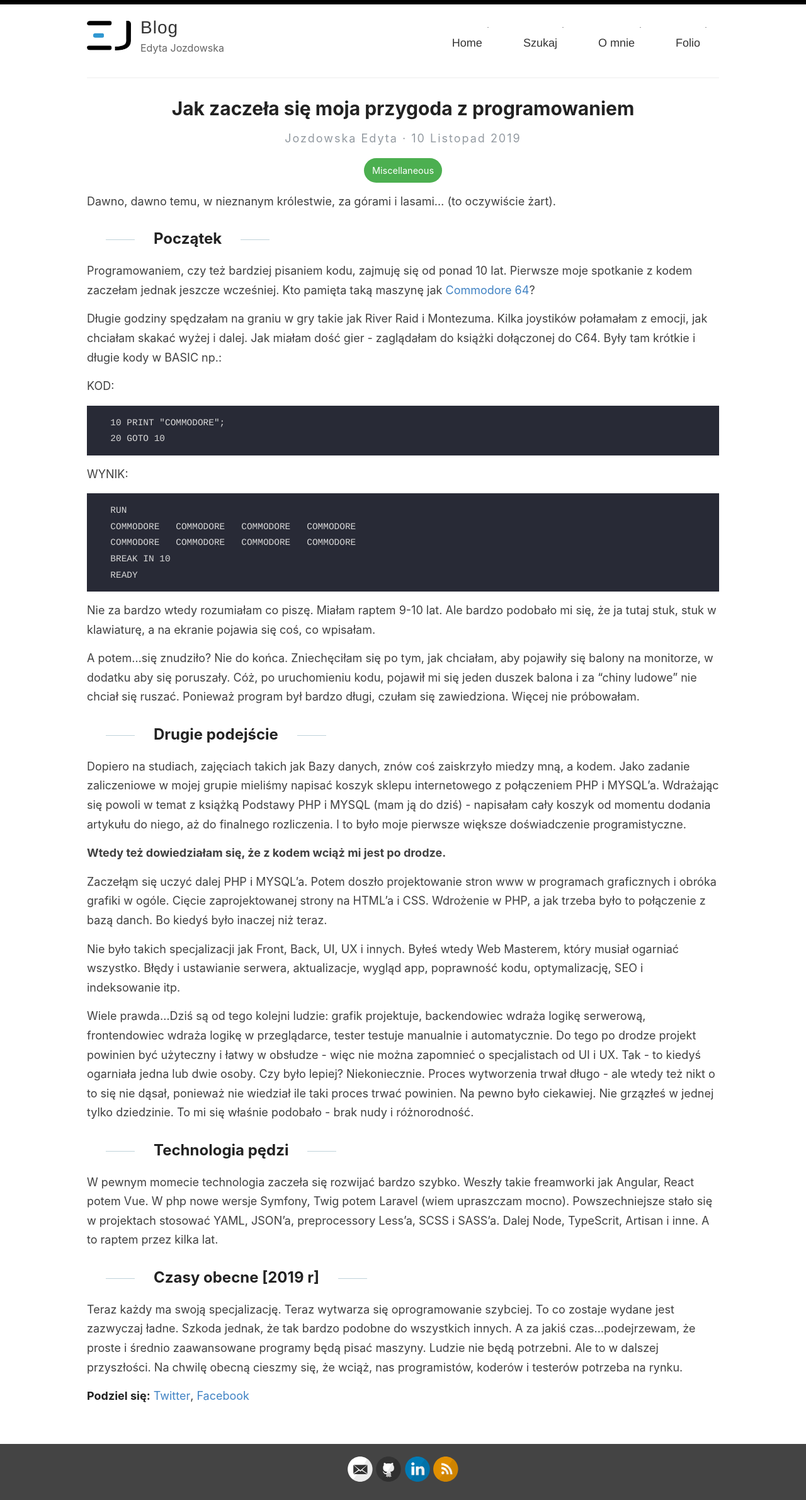
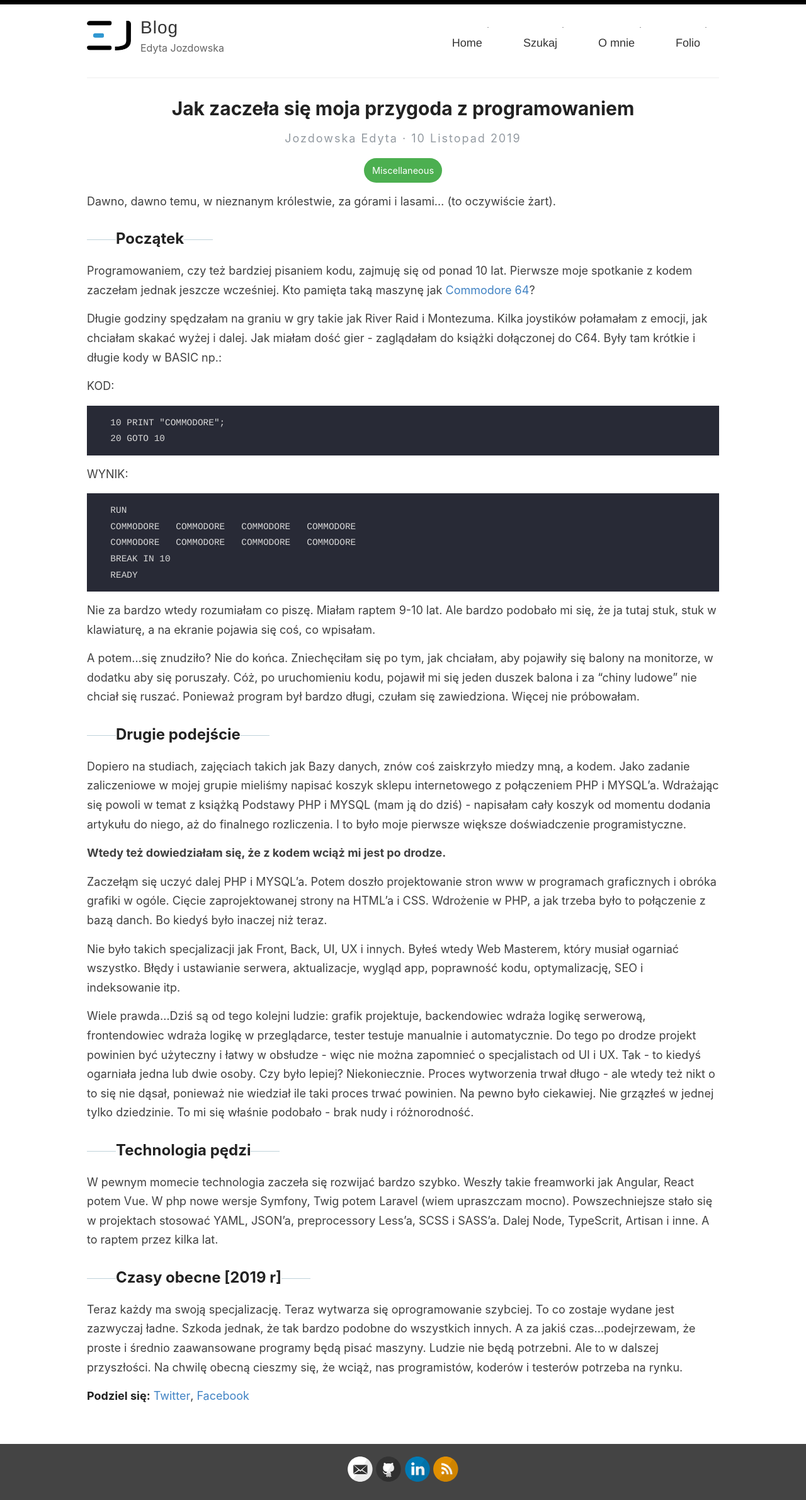
Before and after one commit to xyz-09/blog, a Jekyll site: the page built from _posts/2019-11-10-2019-10-11-poczatek-przygody.md, in a window 1280 px wide. Shown: the whole page at 63% size. Built offline with Jekyll 4.4.1, drawn with Linux system fonts in a browser that asks for light colours.

Commit message:
styles h2

```diff
--- a/assets/style.css
+++ b/assets/style.css
@@ -117,7 +117,7 @@ h2 {
     width: 46px;
     height: 1px;
     background: #c0d3da;
-    margin: 0px 30px;
+    margin: 0px 0px;
   }
 }
 
--- a/assets/style.scss
+++ b/assets/style.scss
@@ -66,7 +66,7 @@ h2 {
 	    width: 46px;
 	    height: 1px;
 	    background: rgb(192, 211, 218);
-	    margin: 0px 30px;
+	    margin: 0px 0px;
 	}
 }
 
```
Also changed, not shown: 1 other file.
